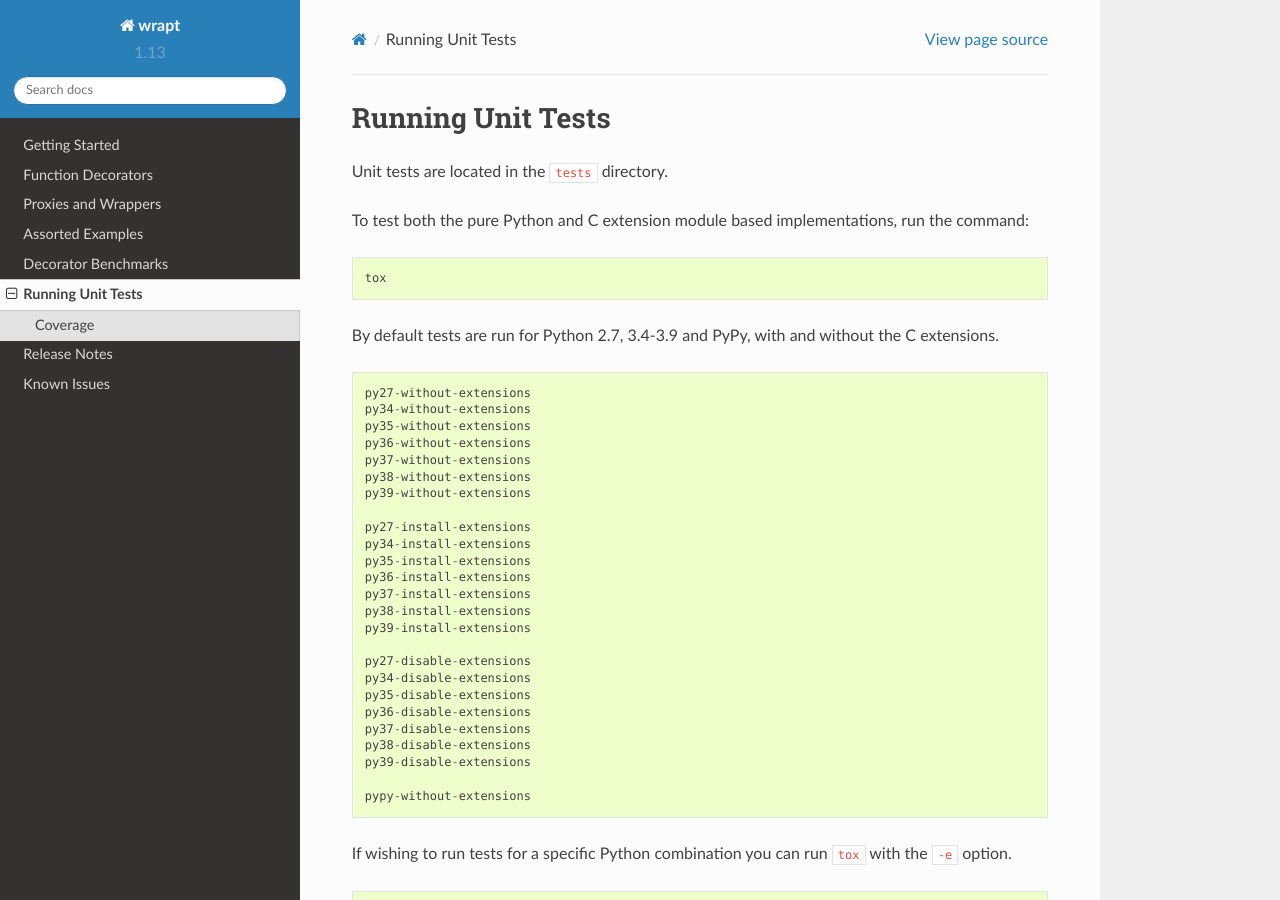
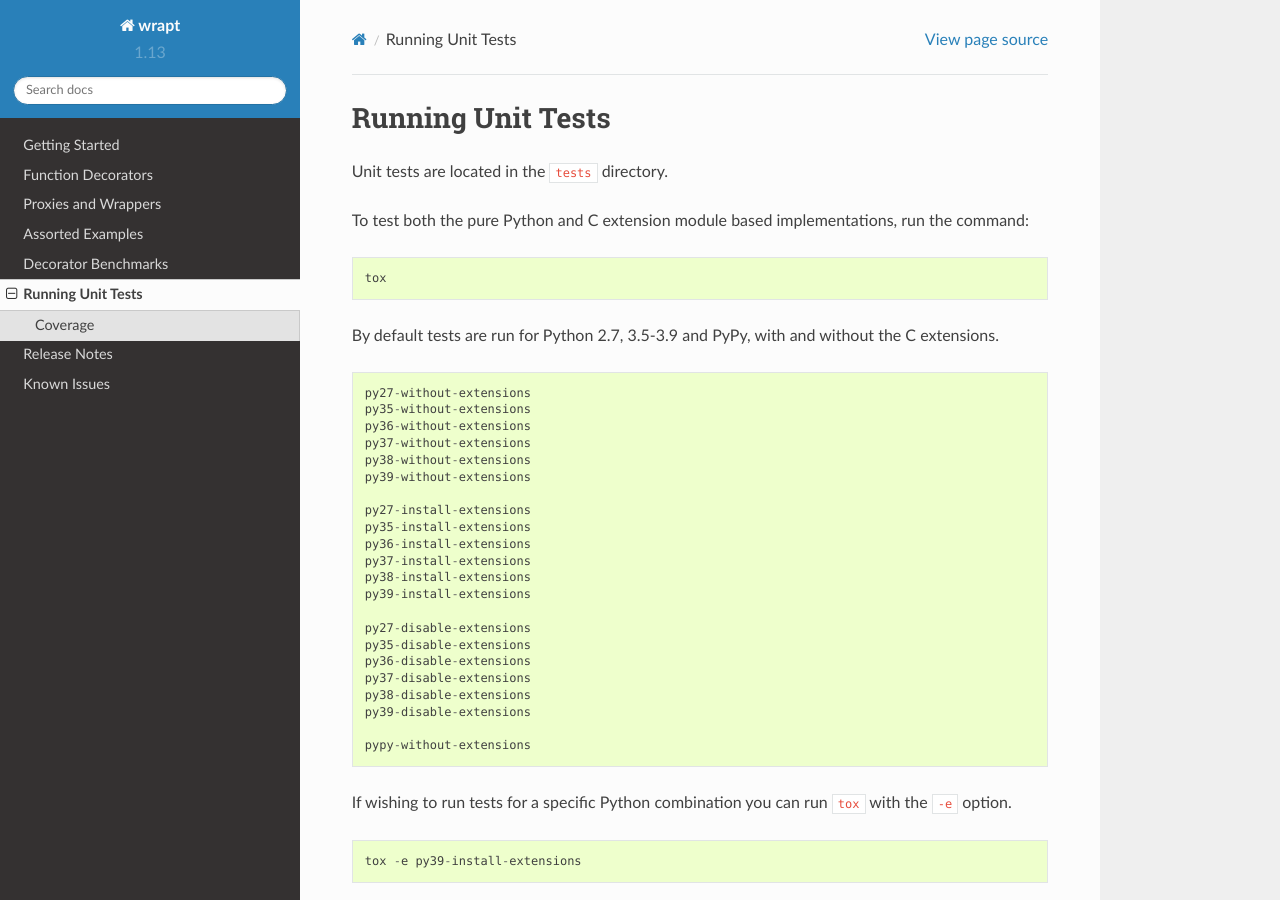
Before and after one commit to GrahamDumpleton/wrapt, a Sphinx documentation site: the page built from docs/testing.rst, in a window 1280 px wide and 900 px high. Built offline with Sphinx 7.4.7 and the Read the Docs theme 2.0.0, drawn with Linux system fonts in a browser that asks for light colours.

Commit message:
Drop Python 3.4 tests.

```diff
--- a/docs/testing.rst
+++ b/docs/testing.rst
@@ -10,13 +10,12 @@ run the command:
 
     tox
 
-By default tests are run for Python 2.7, 3.4-3.9 and PyPy, with and
+By default tests are run for Python 2.7, 3.5-3.9 and PyPy, with and
 without the C extensions.
 
 ::
 
     py27-without-extensions
-    py34-without-extensions
     py35-without-extensions
     py36-without-extensions
     py37-without-extensions
@@ -24,7 +23,6 @@ without the C extensions.
     py39-without-extensions
 
     py27-install-extensions
-    py34-install-extensions
     py35-install-extensions
     py36-install-extensions
     py37-install-extensions
@@ -32,7 +30,6 @@ without the C extensions.
     py39-install-extensions
 
     py27-disable-extensions
-    py34-disable-extensions
     py35-disable-extensions
     py36-disable-extensions
     py37-disable-extensions
--- a/setup.cfg
+++ b/setup.cfg
@@ -71,7 +71,7 @@ norecursedirs = .tox venv
 
 [tox:tox]
 envlist =
-  py{27,34,35,36,37,38,39,310}-{without,install,disable}-extensions,
+  py{27,35,36,37,38,39,310}-{without,install,disable}-extensions,
   pypy-without-extensions
 
 [gh-actions]
```
